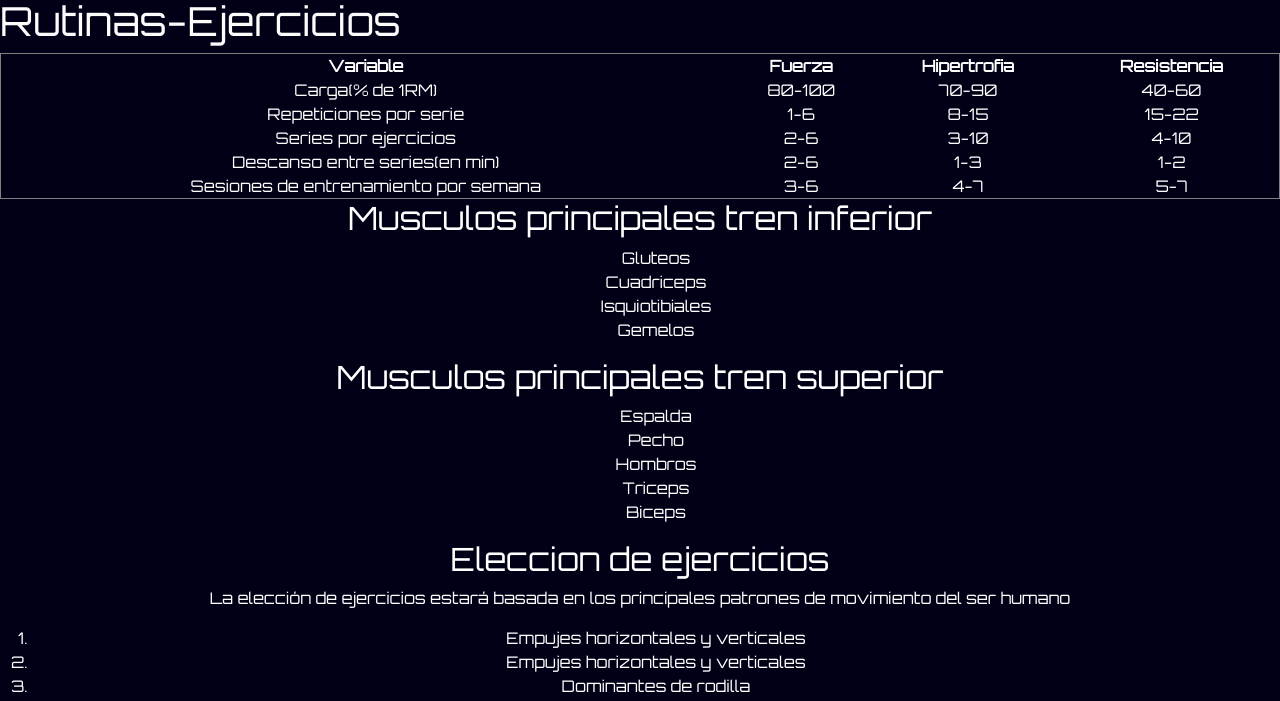
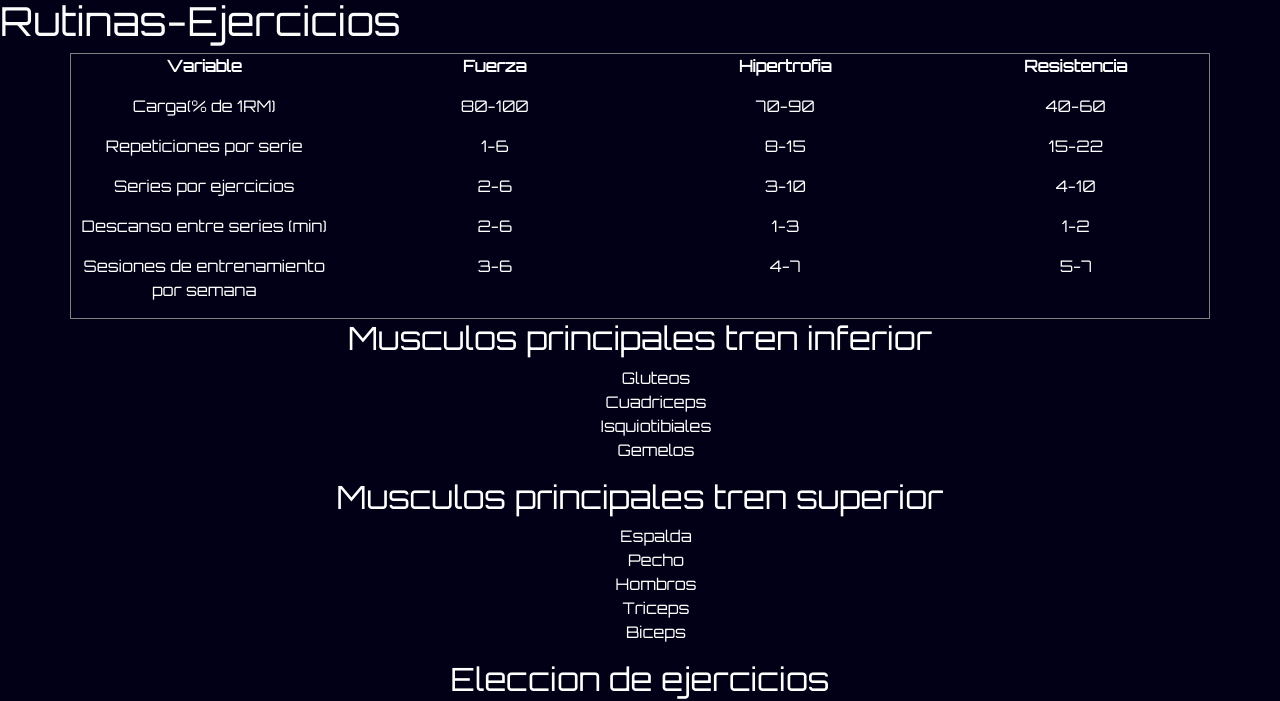
Before and after one commit to mariojulianperez/proyecto-fitnesselsker, a plain HTML site: page pages/rutinas-ejercicios.html in a window 1280 px wide. Shown: the part 120-821 px from the top of the page. Drawn offline with nearby package versions, Linux system fonts and the light colour scheme.

Commit message:
Sumando grilla

```diff
--- a/css/estilos.css
+++ b/css/estilos.css
@@ -293,7 +293,9 @@ nav ul li a:hover::after {
     left: 30%;
     translate: 50%;
 }
-
+.ol {
+    list-style: none;
+}
 
 /* Media Querys */
 /* Es importante que las medias esten al final de archivo CSS */
--- a/pages/rutinas-ejercicios.html
+++ b/pages/rutinas-ejercicios.html
@@ -52,42 +52,42 @@
         <h1 class="h1">Rutinas-Ejercicios</h1>
 
         <section class="grid__flex">
-            <table border="1" cellpadding="10">
-                <tr>
-                    <th>Variable</th>
-                    <th>Fuerza</th>
-                    <th>Hipertrofia</th>
-                    <th>Resistencia</th>
+            <table border="1" cellpadding="10" class="container">
+                <tr class="row mb-3">
+                    <th class="col-3">Variable</th>
+                    <th class="col-3">Fuerza</th>
+                    <th class="col-3">Hipertrofia</th>
+                    <th class="col-3">Resistencia</th>
                 </tr>
-                <tr>
-                    <td>Carga(% de 1RM)</td>
-                    <td>80-100</td>
-                    <td>70-90</td>
-                    <td>40-60</td>
+                <tr class="row mb-3">
+                    <td class="col-3">Carga(% de 1RM)</td>
+                    <td class="col-3">80-100</td>
+                    <td class="col-3">70-90</td>
+                    <td class="col-3">40-60</td>
                 </tr>
-                <tr>
-                    <td>Repeticiones por serie</td>
-                    <td>1-6</td>
-                    <td>8-15</td>
-                    <td>15-22</td>
+                <tr class="row mb-3">
+                    <td class="col-3">Repeticiones por serie</td>
+                    <td class="col-3">1-6</td>
+                    <td class="col-3">8-15</td>
+                    <td class="col-3">15-22</td>
                 </tr>
-                <tr>
-                    <td>Series por ejercicios</td>
-                    <td>2-6</td>
-                    <td>3-10</td>
-                    <td>4-10</td>
+                <tr class="row mb-3">
+                    <td class="col-3">Series por ejercicios</td>
+                    <td class="col-3">2-6</td>
+                    <td class="col-3">3-10</td>
+                    <td class="col-3">4-10</td>
                 </tr>
-                <tr>
-                    <td>Descanso entre series(en min)</td>
-                    <td>2-6</td>
-                    <td>1-3</td>
-                    <td>1-2</td>
+                <tr class="row mb-3">
+                    <td class="col-3">Descanso entre series (min)</td>
+                    <td class="col-3">2-6</td>
+                    <td class="col-3">1-3</td>
+                    <td class="col-3">1-2</td>
                 </tr>
-                <tr>
-                    <td>Sesiones de entrenamiento por semana</td>
-                    <td>3-6</td>
-                    <td>4-7</td>
-                    <td>5-7</td>
+                <tr class="row mb-3">
+                    <td class="col-3">Sesiones de entrenamiento por semana</td>
+                    <td class="col-3">3-6</td>
+                    <td class="col-3">4-7</td>
+                    <td class="col-3">5-7</td>
                 </tr>
             </table>
 
@@ -113,7 +113,7 @@
             <div>
                 <h2>Eleccion de ejercicios</h2>
                 <p>La elección de ejercicios estará basada en los principales patrones de movimiento del ser humano</p>
-                <ol>
+                <ol class="ol">
                     <li>Empujes horizontales y verticales</li>
                     <li>Empujes horizontales y verticales</li>
                     <li>Dominantes de rodilla</li>
```
